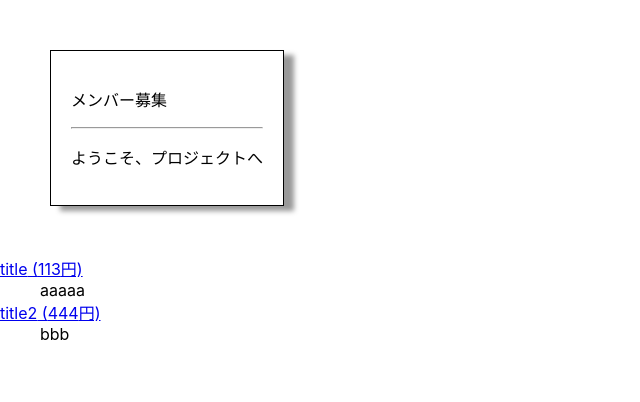
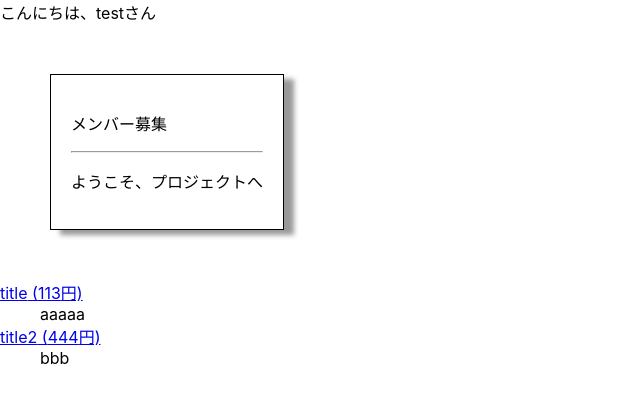
Before and after one commit to yoshi1011/react_relearning, a React (Create React App) app: page / in a window 1280 px wide. Shown: the top 402 px of the page, without its empty margins (0-640 px from the left). Built offline with nearby package versions, Linux system fonts and the light colour scheme.

Commit message:
PropTypesを利用

```diff
--- a/package.json
+++ b/package.json
@@ -7,6 +7,7 @@
     "@testing-library/react": "^13.4.0",
     "@testing-library/user-event": "^13.5.0",
     "classnames": "^2.5.1",
+    "prop-types": "^15.8.1",
     "react": "^18.2.0",
     "react-dom": "^18.2.0",
     "react-scripts": "5.0.1",
--- a/src/MyHello.js
+++ b/src/MyHello.js
@@ -1,7 +1,13 @@
+import PropTypes from "prop-types";
+
 const MyHello = ({myName}) => {
   return (
       <div>こんにちは、{myName}さん</div>
   )
 }
 
+MyHello.propTypes = {
+  myName: PropTypes.string.isRequired
+}
+
 export default MyHello;
--- a/src/index.js
+++ b/src/index.js
@@ -5,11 +5,13 @@ import reportWebVitals from './reportWebVitals';
 import TitledPanel from "./TitledPanel";
 import ListTemplate from "./ListTemplate";
 import books from "./books";
+import MyHello from "./MyHello";
 
 
 const root = ReactDOM.createRoot(document.getElementById('root'));
 root.render(
   <React.StrictMode>
+    <MyHello myName={'test'} />
     <TitledPanel>
       <p key="title">メンバー募集</p>
       <p key="body">ようこそ、プロジェクトへ</p>
```
Also changed, not shown: 1 other file (tests, documents, lock files or other folders).
